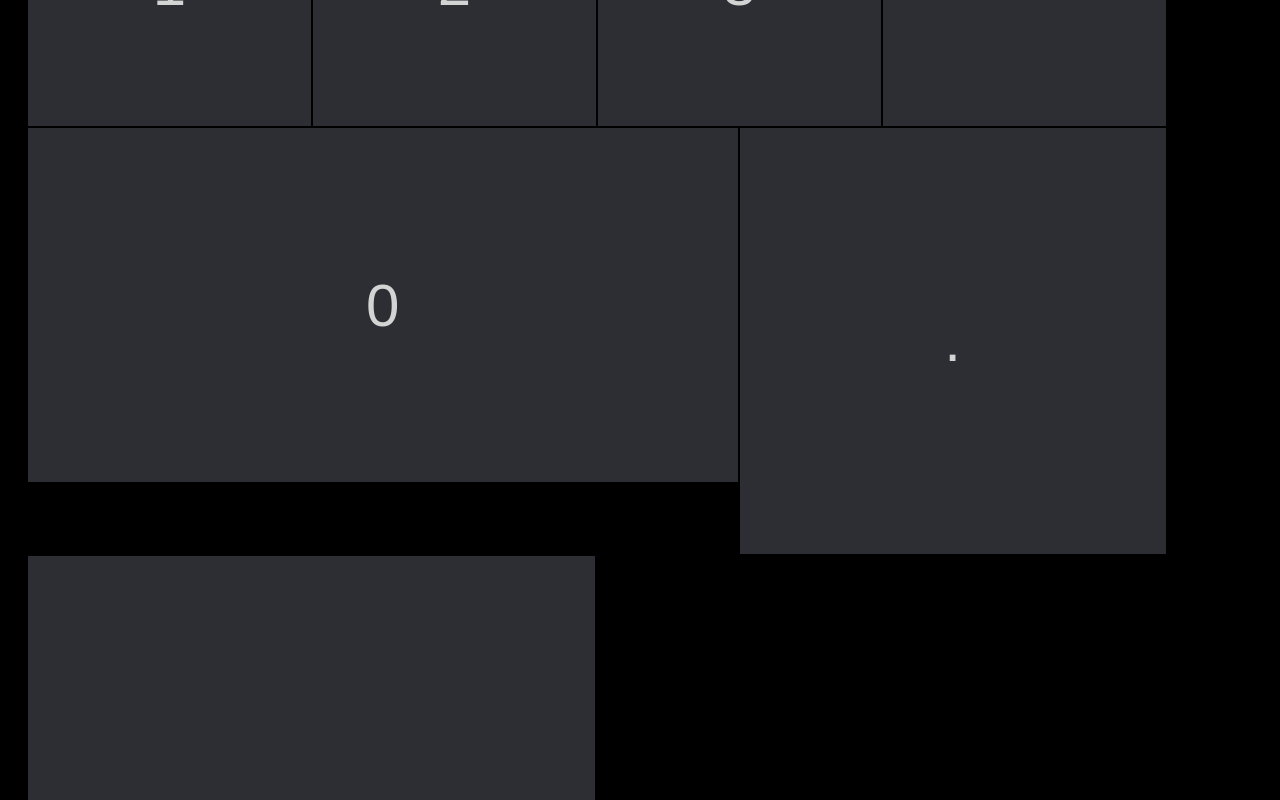
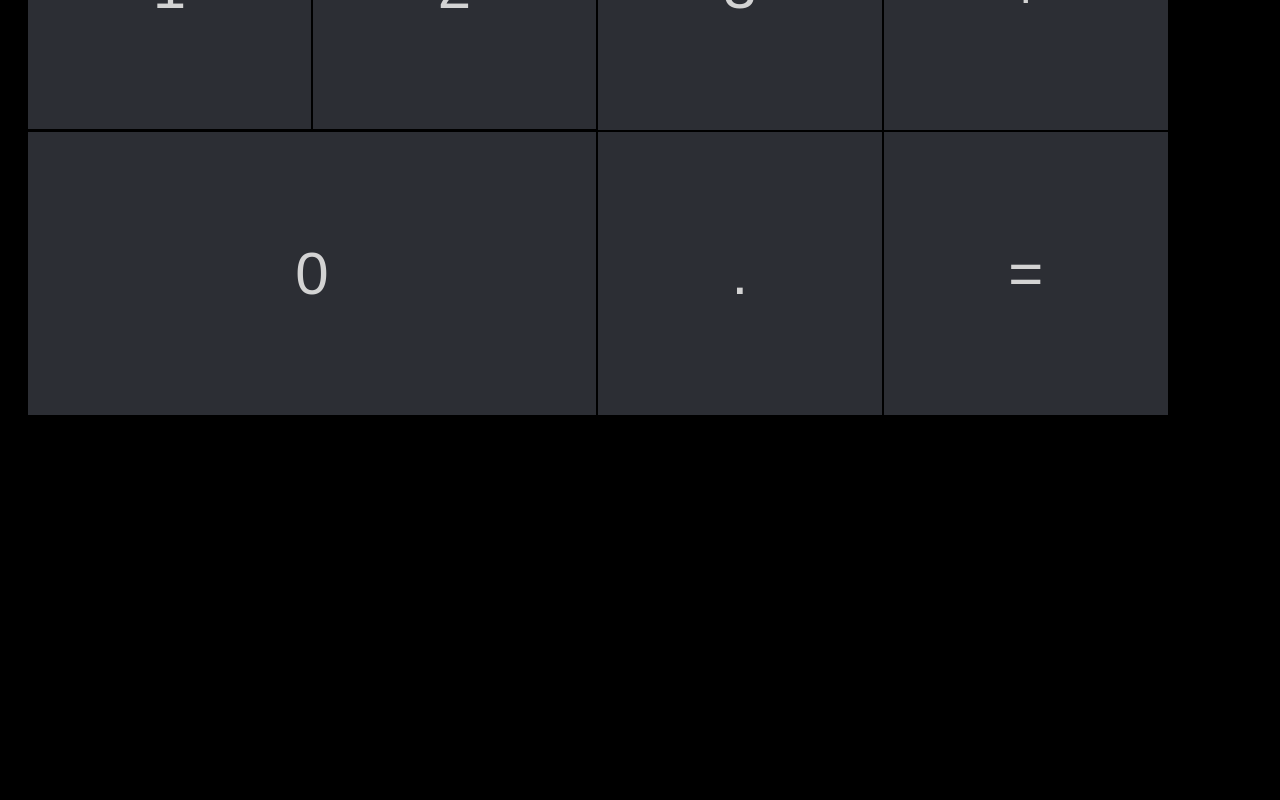
Before and after one commit to bluejoyq/react-studies, a React (Vite) app in the folder 0_1/: page / in a window 1280 px wide. Shown: the part 1180-1980 px from the top of the page. After the commit the page ends 1620 px from the top, so only its background shows below. Built offline with nearby package versions, Linux system fonts and the light colour scheme.

Commit message:
fix: 불필요한 key 속성 제거 및 keyData 구조 변경

```diff
--- a/0_1/src/App.tsx
+++ b/0_1/src/App.tsx
@@ -1,4 +1,4 @@
-import { ReactElement, useEffect, useRef, useState } from 'react';
+import { ReactElement, useCallback, useEffect, useRef, useState } from 'react';
 
 enum numberType {
   RADIX,
@@ -24,7 +24,6 @@ interface calculationResult {
 }
 
 type keyDataType = {
-  key: number;
   label: string;
   click: () => void;
   className: string;
@@ -40,125 +39,102 @@ export const App = (): ReactElement => {
   );
   const [display, setDisplay] = useState<string>('0');
 
-  const keyData: Array<Array<keyDataType>> = [
-    [
+  const keyData: Array<keyDataType> = [
     {
-        key: 0,
       label: 'AC',
       click: () => clearDisplay(),
       className: 'button-style-1',
     },
     {
-        key: 1,
       label: '+/-',
       click: () => calculateCurrentNumber(operationType.SIGN_CHANGE),
       className: 'button-style-1',
     },
     {
-        key: 2,
       label: '%',
       click: () => calculateCurrentNumber(operationType.PERCENTAGE),
       className: 'button-style-1',
     },
     {
-        key: 3,
       label: '/',
       click: () => addOperation(operationType.DIVIDE),
       className: 'button-style-1',
     },
     {
-        key: 4,
       label: '7',
       click: () => addNumber(7),
       className: 'button-style-1',
     },
     {
-        key: 5,
       label: '8',
       click: () => addNumber(8),
       className: 'button-style-1',
     },
     {
-        key: 6,
       label: '9',
       click: () => addNumber(9),
       className: 'button-style-1',
     },
     {
-        key: 7,
       label: '*',
       click: () => addOperation(operationType.MULTIPLE),
       className: 'button-style-1',
     },
     {
-        key: 8,
       label: '4',
       click: () => addNumber(4),
       className: 'button-style-1',
     },
     {
-        key: 9,
       label: '5',
       click: () => addNumber(5),
       className: 'button-style-1',
     },
     {
-        key: 10,
       label: '6',
       click: () => addNumber(6),
       className: 'button-style-1',
     },
     {
-        key: 11,
       label: '-',
       click: () => addOperation(operationType.MINUS),
       className: 'button-style-1',
     },
     {
-        key: 12,
       label: '1',
       click: () => addNumber(1),
       className: 'button-style-1',
     },
     {
-        key: 12,
       label: '2',
       click: () => addNumber(2),
       className: 'button-style-1',
     },
     {
-        key: 13,
       label: '3',
       click: () => addNumber(3),
       className: 'button-style-1',
     },
     {
-        key: 14,
       label: '+',
       click: () => addOperation(operationType.ADD),
       className: 'button-style-1',
     },
-    ],
-    [
     {
-        key: 15,
       label: '0',
       click: () => addNumber(0),
       className: 'button-style-2',
     },
     {
-        key: 16,
       label: '.',
       click: () => addDot(),
       className: 'button-style-1',
     },
     {
-        key: 17,
       label: '=',
       click: () => calculateResult(),
       className: 'button-style-1',
     },
-    ],
   ];
 
   const calculate = (
@@ -352,23 +328,7 @@ export const App = (): ReactElement => {
         <div css={{ marginRight: '5px' }}>{display}</div>
       </div>
       <div className="grid-style-1">
-        {keyData[0].map((data: keyDataType) => {
-          return (
-            <button
-              key={data.label}
-              className={data.className}
-              onClick={(e) => {
-                e.currentTarget.blur();
-                data.click();
-              }}
-            >
-              {data.label}
-            </button>
-          );
-        })}
-      </div>
-      <div className="grid-style-2">
-        {keyData[1].map((data: keyDataType) => {
+        {keyData.map((data: keyDataType) => {
           return (
             <button
               key={data.label}
```
Lines whose indentation alone changed are shown as unchanged.
